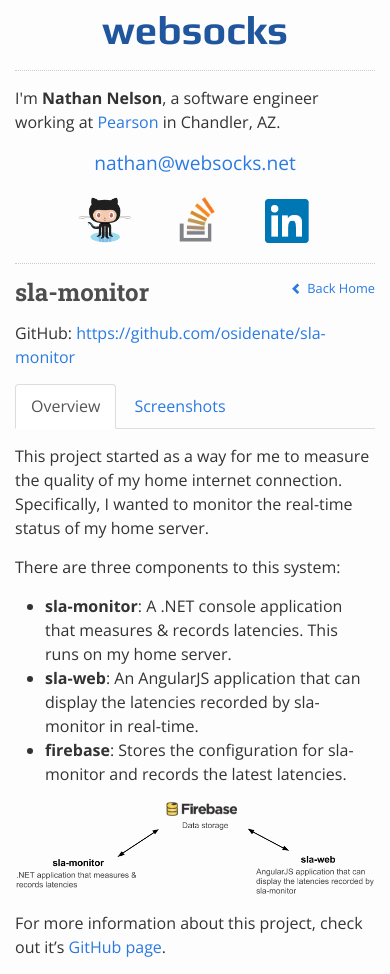
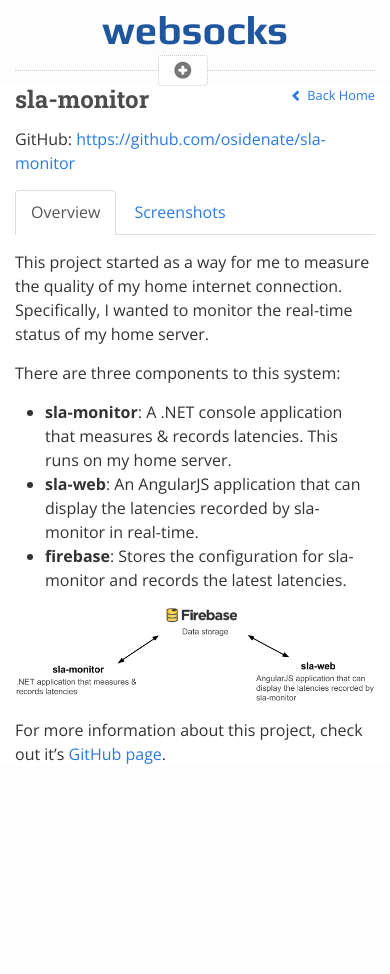
Before and after one commit to osidenate/websocks.net, a Jekyll site: the page built from _posts/2015-07-22-sla-monitor.markdown, in a window 390 px wide. Built offline with Jekyll 4.4.1, drawn with Linux system fonts in a browser that asks for light colours; nearby versions of some CDN libraries; library files that are not in the unit come from our copies; after the commit the page ends 900 px from its top, so only the background shows below that.

Commit message:
Mobile nav should be hidden when on the project page

```diff
--- a/_includes/nav.html
+++ b/_includes/nav.html
@@ -1,8 +1,11 @@
 <div class="logo">
     <h1><a href="/">websocks</a></h1>
 </div>
+
+<div class="more-info-container {% if page.hideMoreInfo %}closed{% endif %}">
+    <div class="vcard more-info">
         <hr>
-<p class="vcard">
+        <p class="overview">
             I'm <strong class="fn">Nathan Nelson</strong>, a software engineer working at <a class="org" href="http://www.pearsoned.com/">Pearson</a> in Chandler, AZ.
         </p>
         <hr class="hidden-xs">
@@ -10,7 +13,7 @@
             <li class="mail">
                 <a href="mailto:nathan@websocks.net">
                     <span class="navicon glyphicon glyphicon-envelope hidden-xs" title="E-Mail"></span>
-            <span>nathan@websocks.net</span>
+                    <span class="email">nathan@websocks.net</span>
                 </a>
             </li>
             <li>
@@ -33,3 +36,9 @@
             </li>
         </ul>
         <hr class="visible-xs-block">
+    </div>
+    <div class="more-info-opener">
+        <hr>
+        <button class="btn btn-default glyphicon glyphicon-plus-sign toggle-nav"></button>
+    </div>
+</div>
--- a/_layouts/default.html
+++ b/_layouts/default.html
@@ -16,6 +16,7 @@
 
         <script src="/bower_components/jquery/dist/jquery.js"></script>
         <script src="/bower_components/bootstrap/dist/js/bootstrap.js"></script>
+        <script src="/scripts/app.js"></script>
         {% if page.jsBundle %}
         {% for src in page.jsBundle %}
         <script src="{{ src }}"></script>
--- a/_posts/2015-07-22-sla-monitor.markdown
+++ b/_posts/2015-07-22-sla-monitor.markdown
@@ -2,6 +2,7 @@
 title: "sla-monitor"
 layout: project
 permalink: project/sla-monitor
+hideMoreInfo: true
 
 brief: "This .NET Console application records the latency between my home server and other servers across the internet."
 tags: .NET C# Firebase Multi-threading
--- a/_sass/_layout.scss
+++ b/_sass/_layout.scss
@@ -9,3 +9,7 @@
     background: #fff;
   }
 }
+
+main {
+  background: #fff;
+}
--- a/_sass/_nav.scss
+++ b/_sass/_nav.scss
@@ -19,11 +19,14 @@
     }
   }
 
+  .more-info-opener {
+    display: none;
+  }
+
   hr {
     border-top: 1px dotted #ccc;
     margin: 15px 0;
   }
-
 
   ul.contact {
     margin-left: 0;
@@ -45,7 +48,7 @@
       margin-top: 10px;
     }
 
-    .vcard {
+    .overview {
       margin-bottom: 10px;
     }
 
@@ -104,6 +107,31 @@
         background-position: 6px;
       }
     }
+
+    .closed {
+      .more-info {
+        display: none;
+      }
+
+      .more-info-opener {
+        display: block;
+        position: relative;
+      }
+
+      .more-info-opener .toggle-nav {
+        position: absolute;
+        background-color: #fff;
+        border: 1px dotted #ccc;
+        border-radius: 4px;
+        padding: 2px 15px;
+        top: -15px;
+        left: 50%;
+        margin-left: -37px;
+        color: #777;
+        font-size: 1.1em;
+        z-index: 5;
+      }
+    }
   }
 }
 
--- /dev/null
+++ b/scripts/app.js
@@ -0,0 +1,8 @@
+jQuery(document).ready(function($) {
+    'use strict';
+
+    $('.toggle-nav').on('click', function() {
+        $('.more-info').show();
+        $('.more-info-opener').remove();
+    })
+});
```
Lines whose indentation alone changed are shown as unchanged.
